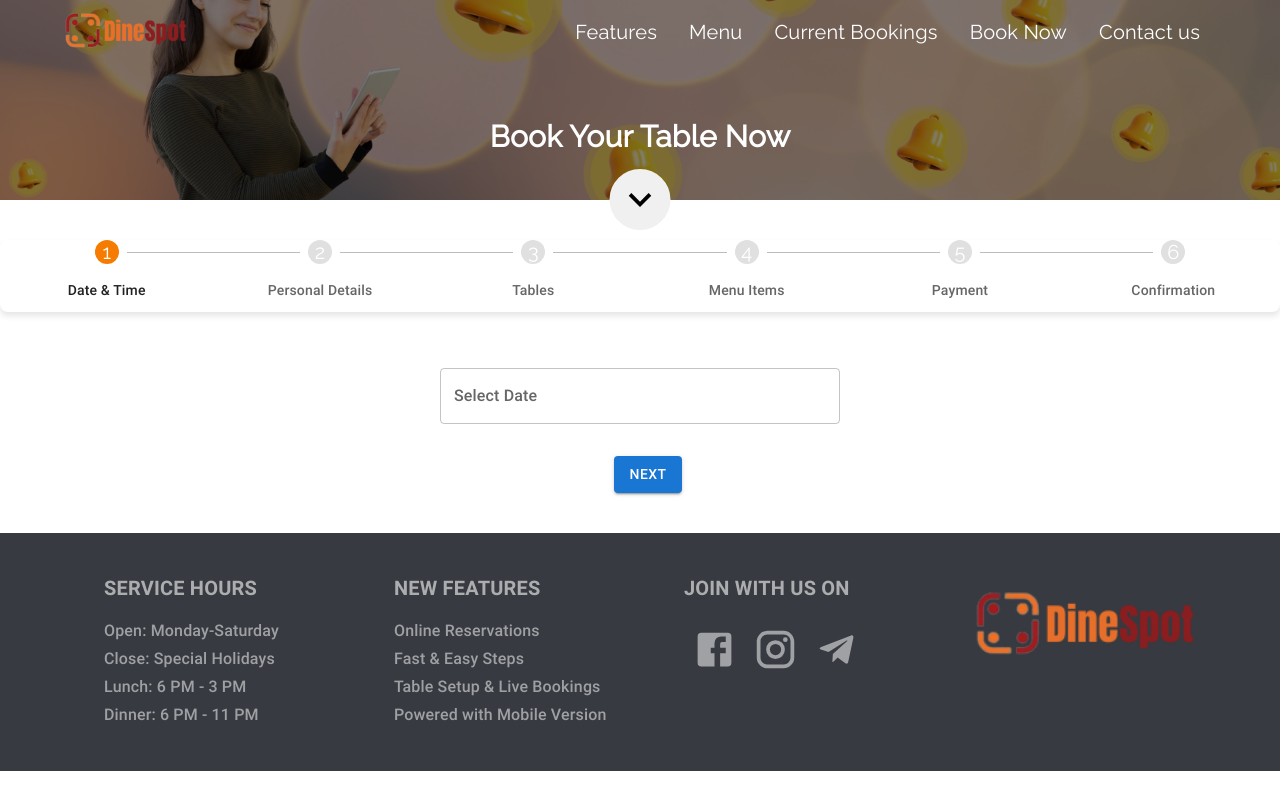
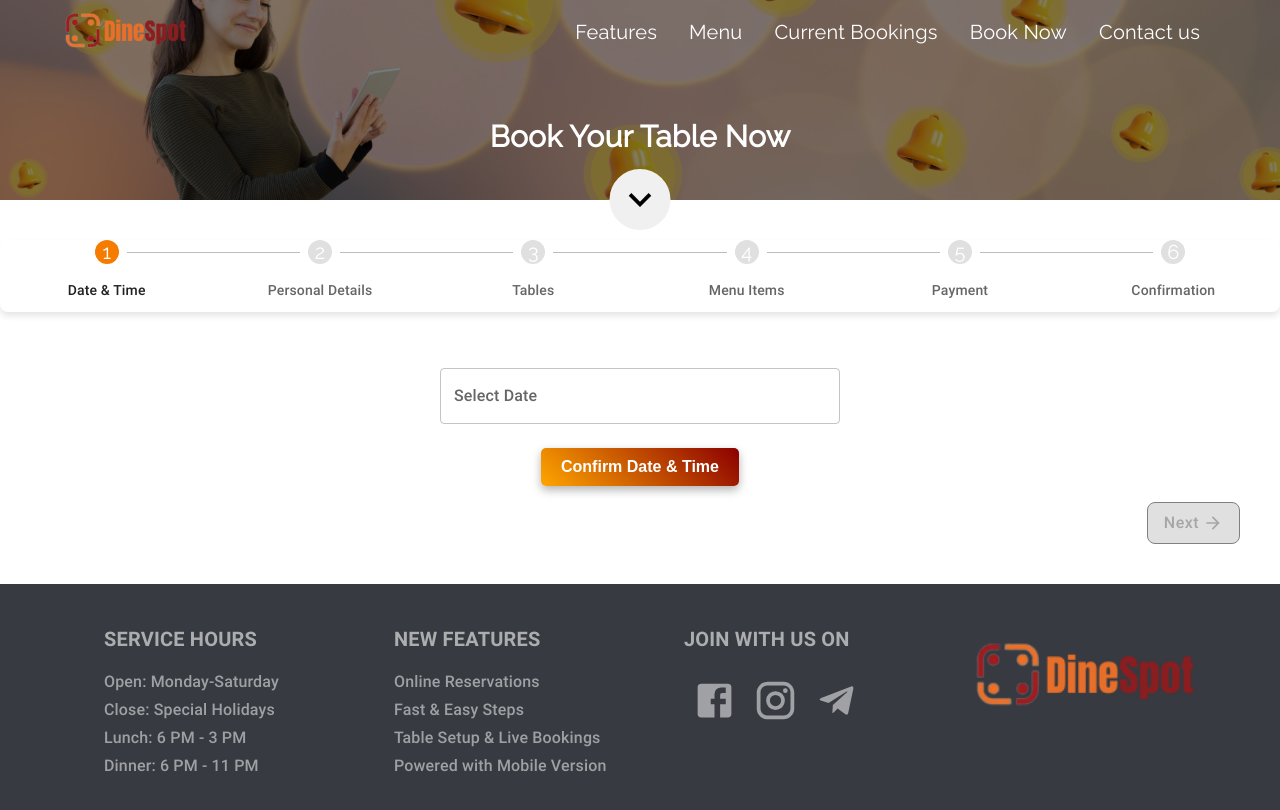
Before and after one commit to Vindyani1999/RTR-User-Frontend, a React (Create React App) app: page /date-time in a window 1280 px wide. Shown: the top 810 px of the page. Built offline with nearby package versions, Linux system fonts and the light colour scheme.

Commit message:
Completed : date and time picker

```diff
--- a/package.json
+++ b/package.json
@@ -18,6 +18,7 @@
     "react-scripts": "5.0.1",
     "react-slick": "^0.30.2",
     "slick-carousel": "^1.8.1",
+    "styled-components": "^6.1.13",
     "vite": "^5.3.4",
     "vite-plugin-svgr": "^4.2.0",
     "yup": "^1.4.0"
--- /dev/null
+++ b/src/components/atoms/GradientButton/index.tsx
@@ -0,0 +1,14 @@
+// atoms/GradientButton/index.tsx
+import React from "react";
+import { GradientButtonStyled } from "./style";
+import { ButtonProps } from "@mui/material/Button";
+
+interface GradientButtonProps extends ButtonProps {
+  label: string;
+}
+
+const GradientButton: React.FC<GradientButtonProps> = ({ label, ...props }) => {
+  return <GradientButtonStyled {...props}>{label}</GradientButtonStyled>;
+};
+
+export default GradientButton;
--- /dev/null
+++ b/src/components/atoms/GradientButton/style.ts
@@ -0,0 +1,27 @@
+// atoms/GradientButton/style.ts
+import styled from "styled-components";
+
+export const GradientButtonStyled = styled.button`
+  background: linear-gradient(45deg, orange, darkred);
+  border: none;
+  border-radius: 5px;
+  padding: 10px 20px;
+  color: white;
+  font-size: 16px;
+  font-weight: bold;
+  cursor: pointer;
+  transition: transform 0.3s ease-in-out, box-shadow 0.3s ease-in-out;
+  box-shadow: 0px 4px 10px rgba(0, 0, 0, 0.3);
+  width: auto; /* Adjust width based on content */
+  white-space: nowrap; /* Prevent the text from wrapping */
+
+  &:hover {
+    transform: translateY(-2px);
+    box-shadow: 0px 8px 15px rgba(0, 0, 0, 0.4);
+  }
+
+  &:active {
+    transform: translateY(0);
+    box-shadow: 0px 4px 10px rgba(0, 0, 0, 0.3);
+  }
+`;
--- a/src/components/organisms/DateTimePicker/index.tsx
+++ b/src/components/organisms/DateTimePicker/index.tsx
@@ -1,4 +1,4 @@
-import React, { Dispatch, SetStateAction, useEffect, useState } from "react";
+import React, { Dispatch, SetStateAction } from "react";
 import {
   Box,
   MenuItem,
@@ -12,8 +12,17 @@ import dayjs, { Dayjs } from "dayjs";
 import { LocalizationProvider } from "@mui/x-date-pickers/LocalizationProvider";
 import { AdapterDayjs } from "@mui/x-date-pickers/AdapterDayjs";
 import { DatePicker } from "@mui/x-date-pickers/DatePicker";
+import { useFormik } from "formik";
+import * as Yup from "yup";
+import GradientButton from "../../atoms/GradientButton";
+import {
+  DatePickerErrorStyle,
+  DatePickerStyle,
+  DateTimeMainContainer,
+  DateTimeSubmitButtonStyle,
+  TimePickerGridStyle,
+} from "./styles";
 
-// Define the props type for DateTimePicker
 interface DateTimePickerProps {
   selectedDate: Dayjs | null;
   onDateChange: Dispatch<SetStateAction<Dayjs | null>>;
@@ -21,6 +30,11 @@ interface DateTimePickerProps {
   onStartTimeChange: Dispatch<SetStateAction<string | null>>;
   endTime: string | null;
   onEndTimeChange: Dispatch<SetStateAction<string | null>>;
+  onDateTimeConfirm: (
+    date: Dayjs | null,
+    startTime: string | null,
+    endTime: string | null
+  ) => void;
 }
 
 const DateTimePicker: React.FC<DateTimePickerProps> = ({
@@ -30,16 +44,17 @@ const DateTimePicker: React.FC<DateTimePickerProps> = ({
   onStartTimeChange,
   endTime,
   onEndTimeChange,
+  onDateTimeConfirm,
 }) => {
   const currentDate = dayjs();
-  // eslint-disable-next-line @typescript-eslint/no-unused-vars
-  const [error, setError] = useState<string | null>(null);
+
   const startTimes = Array.from({ length: 8 }, (_, i) =>
     dayjs()
       .hour(10 + i)
       .minute((i % 2) * 30)
       .format("hh:mm A")
   );
+
   const endTimes = Array.from({ length: 23 }, (_, i) =>
     dayjs()
       .hour(10 + Math.floor(i / 2))
@@ -47,41 +62,84 @@ const DateTimePicker: React.FC<DateTimePickerProps> = ({
       .format("hh:mm A")
   );
 
-  useEffect(() => {
-    if (startTime && endTime) {
-      const start = dayjs(startTime, "hh:mm A");
-      const end = dayjs(endTime, "hh:mm A");
-      const diffInHours = end.diff(start, "hour", true); // Calculate difference in hours
+  const formik = useFormik({
+    initialValues: {
+      selectedDate: selectedDate,
+      startTime: startTime,
+      endTime: endTime,
+    },
 
-      if (diffInHours > 2) {
-        setError(
-          "The time gap between start and end time cannot exceed 2 hours."
-        );
-      } else {
-        setError(null); // Clear the error if it's valid
+    validationSchema: Yup.object({
+      selectedDate: Yup.date()
+        .nullable()
+        .required("Please select your reservation date.")
+        .min(currentDate, "Date cannot be in the past."),
+      startTime: Yup.string().required("Please select start time."),
+      endTime: Yup.string()
+        .required("Please select end time.")
+        .test(
+          "time-range",
+          "Maximum reserve time is 2 hours.",
+          function (value) {
+            const start = dayjs(this.parent.startTime, "hh:mm A");
+            const end = dayjs(value, "hh:mm A");
+            return end.diff(start, "hour", true) <= 2;
           }
-    }
-  }, [startTime, endTime]);
+        ),
+    }),
+    onSubmit: (values) => {
+      console.log("Form values:", values);
+      onDateChange(values.selectedDate);
+      onStartTimeChange(values.startTime);
+      onEndTimeChange(values.endTime);
+      onDateTimeConfirm(values.selectedDate, values.startTime, values.endTime);
+    },
+  });
 
   return (
     <LocalizationProvider dateAdapter={AdapterDayjs}>
-      <Box>
+      <Box sx={DateTimeMainContainer}>
+        <form
+          onSubmit={formik.handleSubmit}
+          style={{
+            textAlign: "center",
+            display: "flex",
+            flexDirection: "column",
+            alignItems: "center",
+            justifyContent: "center",
+          }}
+        >
           <DatePicker
             label="Select Date"
-          value={selectedDate}
-          onChange={(newValue) => onDateChange(newValue)}
+            value={formik.values.selectedDate}
+            onChange={(newValue) =>
+              formik.setFieldValue("selectedDate", newValue)
+            }
             minDate={currentDate}
-          sx={{ width: 400, mb: 2 }}
+            sx={DatePickerStyle}
           />
-        {selectedDate && (
-          <Grid container spacing={2} sx={{ width: 455 }}>
+
+          {formik.touched.selectedDate && formik.errors.selectedDate && (
+            <Typography color="error" variant="body2" sx={DatePickerErrorStyle}>
+              {formik.errors.selectedDate}
+            </Typography>
+          )}
+
+          {formik.values.selectedDate && (
+            <Grid container spacing={1} sx={TimePickerGridStyle}>
               <Grid item xs={5}>
                 <FormControl fullWidth>
                   <InputLabel>Start Time</InputLabel>
                   <Select
-                  value={startTime || ""}
-                  onChange={(e) => onStartTimeChange(e.target.value as string)}
+                    sx={{ textAlign: "left" }}
+                    value={formik.values.startTime || ""}
+                    onChange={(e) =>
+                      formik.setFieldValue("startTime", e.target.value)
+                    }
                     label="Start Time"
+                    error={Boolean(
+                      formik.errors.startTime && formik.touched.startTime
+                    )}
                   >
                     {startTimes.map((time) => (
                       <MenuItem key={time} value={time}>
@@ -89,20 +147,34 @@ const DateTimePicker: React.FC<DateTimePickerProps> = ({
                       </MenuItem>
                     ))}
                   </Select>
+
+                  {formik.touched.startTime && formik.errors.startTime && (
+                    <Typography color="error" variant="body2">
+                      {formik.errors.startTime}
+                    </Typography>
+                  )}
                 </FormControl>
               </Grid>
-            <Grid item xs={1}>
-              <Typography variant="body2" sx={{ mt: 2, ml: 0.5 }}>
+
+              <Grid item xs={0.5}>
+                <Typography variant="body2" sx={{ mt: 2 }}>
                   to
                 </Typography>
               </Grid>
+
               <Grid item xs={5}>
                 <FormControl fullWidth>
                   <InputLabel>End Time</InputLabel>
                   <Select
-                  value={endTime || ""}
-                  onChange={(e) => onEndTimeChange(e.target.value as string)}
+                    sx={{ textAlign: "left" }}
+                    value={formik.values.endTime || ""}
+                    onChange={(e) =>
+                      formik.setFieldValue("endTime", e.target.value)
+                    }
                     label="End Time"
+                    error={Boolean(
+                      formik.errors.endTime && formik.touched.endTime
+                    )}
                   >
                     {endTimes.map((time) => (
                       <MenuItem key={time} value={time}>
@@ -110,18 +182,25 @@ const DateTimePicker: React.FC<DateTimePickerProps> = ({
                       </MenuItem>
                     ))}
                   </Select>
+                  {formik.touched.endTime && formik.errors.endTime && (
+                    <Typography color="error" variant="body2">
+                      {formik.errors.endTime}
+                    </Typography>
+                  )}
                 </FormControl>
               </Grid>
-
-            {error && (
-              <Grid item xs={12}>
-                <Typography color="error" variant="body2">
-                  {error}
-                </Typography>
             </Grid>
           )}
-          </Grid>
-        )}
+
+          <Box sx={DateTimeSubmitButtonStyle}>
+            <GradientButton
+              label="Confirm Date & Time"
+              sx={{
+                mt: 2,
+              }}
+            />
+          </Box>
+        </form>
       </Box>
     </LocalizationProvider>
   );
--- a/src/components/organisms/DateTimePicker/styles.ts
+++ b/src/components/organisms/DateTimePicker/styles.ts
@@ -1,6 +1,23 @@
-export const mainContainer = {
-    display: "flex",
-    flexDirection: "column",
-    minHeight: "100vh",
-    with:"100%"
-  };
+export const DateTimeMainContainer = {
+  textAlign: "center",
+  display: "flex",
+  flexDirection: "column",
+};
+
+export const DatePickerStyle = {
+  width: 400,
+};
+
+export const DatePickerErrorStyle = {
+  mr: 20,
+};
+export const TimePickerGridStyle = {
+  width: 462,
+  mt: 2,
+  ml: 6,
+};
+export const DateTimeSubmitButtonStyle = {
+  width: 200,
+
+  mt: 3,
+};
--- a/src/components/pages/BookNowPage/index.tsx
+++ b/src/components/pages/BookNowPage/index.tsx
@@ -17,13 +17,15 @@ import ImageCarousel from "../../molecules/ImageCarousel";
 import Image1 from "../../../assets/icons/FeaturePage/banner.png";
 import Image2 from "../../../assets/icons/FeaturePage/banner2.png";
 import Image3 from "../../../assets/icons/HomePage/home3.jpeg";
-import dayjs, { Dayjs } from "dayjs";
+import { Dayjs } from "dayjs";
 import PersonalDetailsForm from "../../organisms/PersonalDetailsForm";
 import TableSetup from "../../organisms/TableSetup";
 import { steps } from "../../../constants/stringConstants";
 import MenuItems from "../../organisms/MenuItems";
 import MenuDialog from "../../atoms/MenuDialogPopup";
 import CartPopup from "../../atoms/CartItemPopup";
+import ArrowBackIcon from "@mui/icons-material/ArrowBack";
+import ArrowForwardIcon from "@mui/icons-material/ArrowForward";
 
 const slides = [{ src: Image1 }, { src: Image2 }, { src: Image3 }];
 
@@ -45,6 +47,7 @@ const BookNowPage: React.FC = () => {
   const [quantities, setQuantities] = useState<{ [key: number]: number }>({});
   const [isDialogOpen, setIsDialogOpen] = useState(false);
   const [isCartPopupOpen, setIsCartPopupOpen] = useState(false);
+  const [isDateTimeConfirmed, setIsDateTimeConfirmed] = useState(false);
 
   const handleNextMenu = () => {
     const hasItemsInCart = Object.values(quantities).some(
@@ -56,28 +59,12 @@ const BookNowPage: React.FC = () => {
   };
   const handleNextStep = () => {
     if (currentStep === 0) {
-      if (!selectedDate) {
-        setError("Please select a date for your reservation.");
-      } else if (
-        dayjs(`${selectedDate.format("YYYY-MM-DD")} ${startTime}`).isAfter(
-          dayjs(`${selectedDate.format("YYYY-MM-DD")} ${endTime}`)
-        )
-      ) {
-        setError("End time must be after start time.");
-      } else {
-        setError(null);
-        if (currentStep < steps.length - 1) {
-          setCurrentStep(currentStep + 1);
-        }
+      if (currentStep < steps.length - 1) {
+        setCurrentStep(currentStep + 1);
       }
     } else if (currentStep === 1) {
-      if (!confirmDetails || !personalDetails) {
-        setError("Please confirm your personal details.");
-      } else {
-        setError(null);
-        if (currentStep < steps.length - 1) {
-          setCurrentStep(currentStep + 1);
-        }
+      if (currentStep < steps.length - 1) {
+        setCurrentStep(currentStep + 1);
       }
     } else if (currentStep === 2) {
       if (selectedTable) {
@@ -162,6 +149,7 @@ const BookNowPage: React.FC = () => {
                 onStartTimeChange={setStartTime}
                 endTime={endTime}
                 onEndTimeChange={setEndTime}
+                onDateTimeConfirm={() => setIsDateTimeConfirmed(true)}
               />
             </Box>
           </Box>
@@ -212,14 +200,66 @@ const BookNowPage: React.FC = () => {
             </Typography>
           )}
         </Box>
-        <Box sx={buttonsStyle}>
+        <Box
+          sx={{
+            ...buttonsStyle,
+            display: "flex",
+            justifyContent: "flex-end",
+            alignItems: "end",
+            mr: 5,
+          }}
+        >
           {currentStep > 0 && (
-            <Button variant="contained" onClick={handlePreviousStep}>
+            <Button
+              variant="contained"
+              onClick={handlePreviousStep}
+              sx={{
+                backgroundColor: "white",
+                color: "black",
+                border: "1px solid gray",
+                borderRadius: "8px",
+                textTransform: "none",
+                fontSize: "16px",
+                "&:hover": {
+                  backgroundColor: "white", // Same as default
+                  color: "black", // Same as default
+                  border: "1px solid gray", // Same as default // Optional: Change to your desired hover border color
+                },
+              }}
+            >
+              <ArrowBackIcon sx={{ fontSize: "20px", marginRight: "4px" }} />
               Previous
             </Button>
           )}
-          <Button variant="contained" onClick={handleNextStep} sx={{ ml: 2 }}>
-            {currentStep === steps.length - 1 ? "Finish" : "Next"}
+          <Button
+            variant="contained"
+            onClick={handleNextStep}
+            disabled={!isDateTimeConfirmed}
+            sx={{
+              ml: 1,
+              backgroundColor: "darkorange",
+              border: "1px solid gray",
+              borderRadius: "8px",
+              textTransform: "none",
+              fontSize: "16px",
+              "&:hover": {
+                backgroundColor: "darkorange", // Same as default
+
+                border: "1px solid gray", // Same as default // Optional: Change to your desired hover border color
+              },
+            }}
+          >
+            {currentStep === steps.length - 1 ? (
+              "Finish"
+            ) : (
+              <>
+                Next
+                <ArrowForwardIcon
+                  sx={{ fontSize: "20px", marginLeft: "4px" }}
+                />{" "}
+                {/* Only for "Next" */}
+              </>
+            )}
           </Button>
         </Box>
       </Box>
--- a/src/components/pages/BookNowPage/styles.ts
+++ b/src/components/pages/BookNowPage/styles.ts
@@ -66,10 +66,7 @@ export const stepIndicatorContainer: SxProps<Theme> = {
 };
 
 export const buttonsStyle: SxProps<Theme> = {
-  flexDirection: "column",
-  alignItems: "center",
-  textAlign: "center",
-  justifyContent: "center",
+  flexDirection: "row",
   borderRadius: "12px",
 };
 
```
Also changed, not shown: 1 other file (tests, documents, lock files or other folders). Lines whose indentation alone changed are shown as unchanged.
